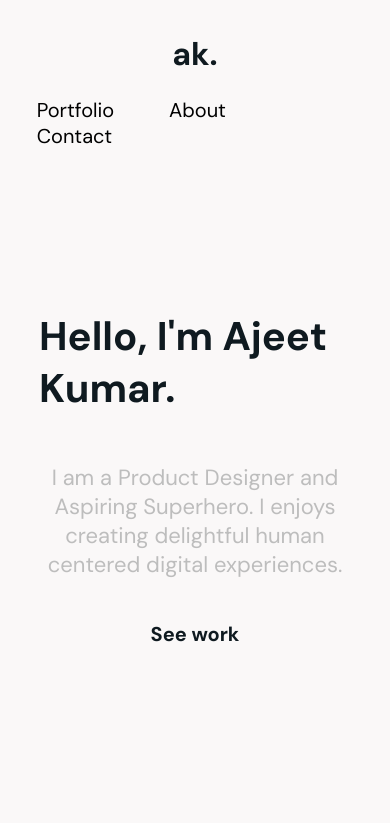
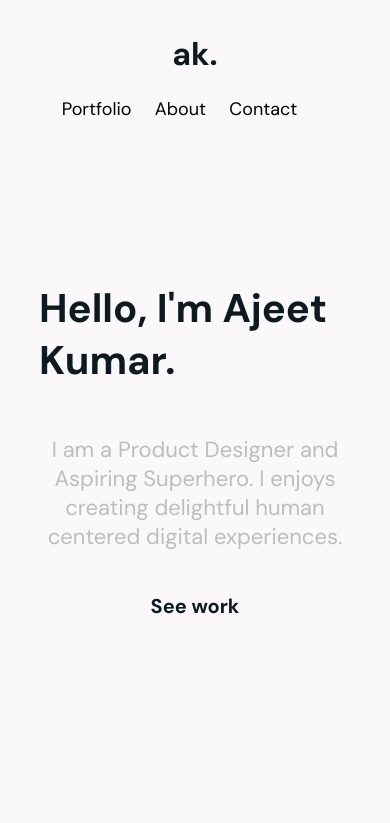
Before and after one commit to kumarajeet024/kumarajeet024.github.io, a plain HTML site: page index.html in a window 390 px wide. Shown: the top 823 px of the page. Drawn offline with nearby package versions, Linux system fonts and the light colour scheme; some icons are missing.

Commit message:
navigation responsive

```diff
--- a/index.css
+++ b/index.css
@@ -198,8 +198,8 @@ hr{
 /* responsiveness */
 @media only screen and (max-width:600px){
     .container{
-        margin-left:3vw;
-        margin-right: 3vw;
+        margin-left:2vw;
+        margin-right: 2vw;
         margin-top:3vw;
     }
     .navigation{
@@ -208,8 +208,9 @@ hr{
         align-items: center;
         justify-content: center;
     }
-    .links{
+    .links a{
         font-size: 18px;
+        margin-left: -6px;
     }
     .header{
         display: flex;
```
